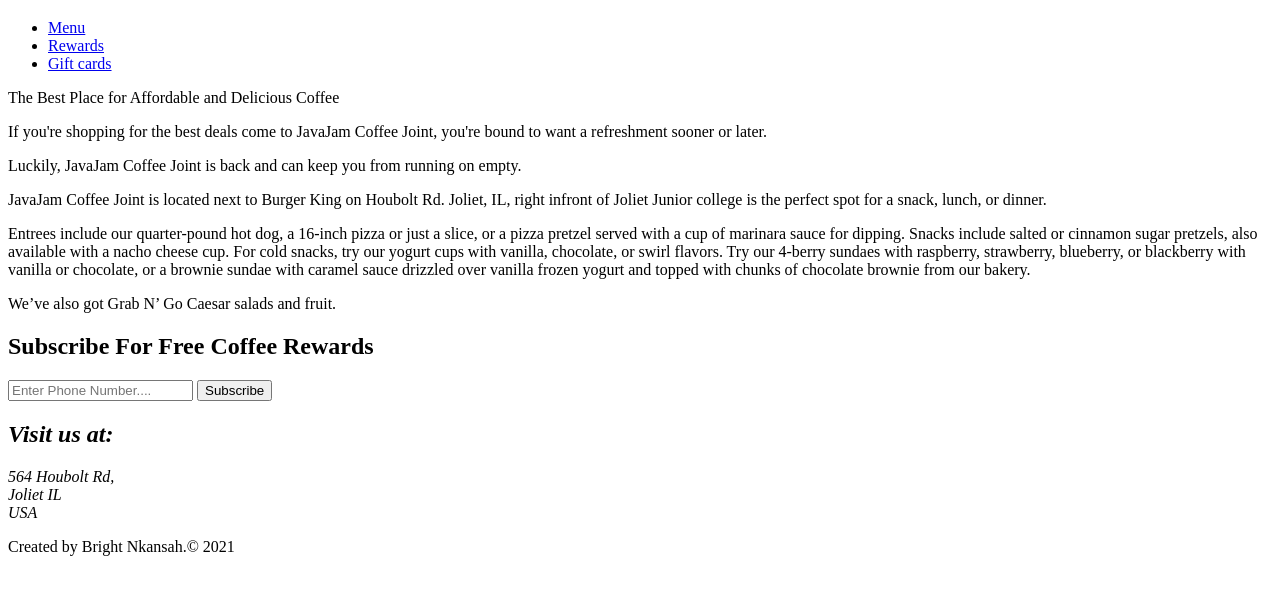
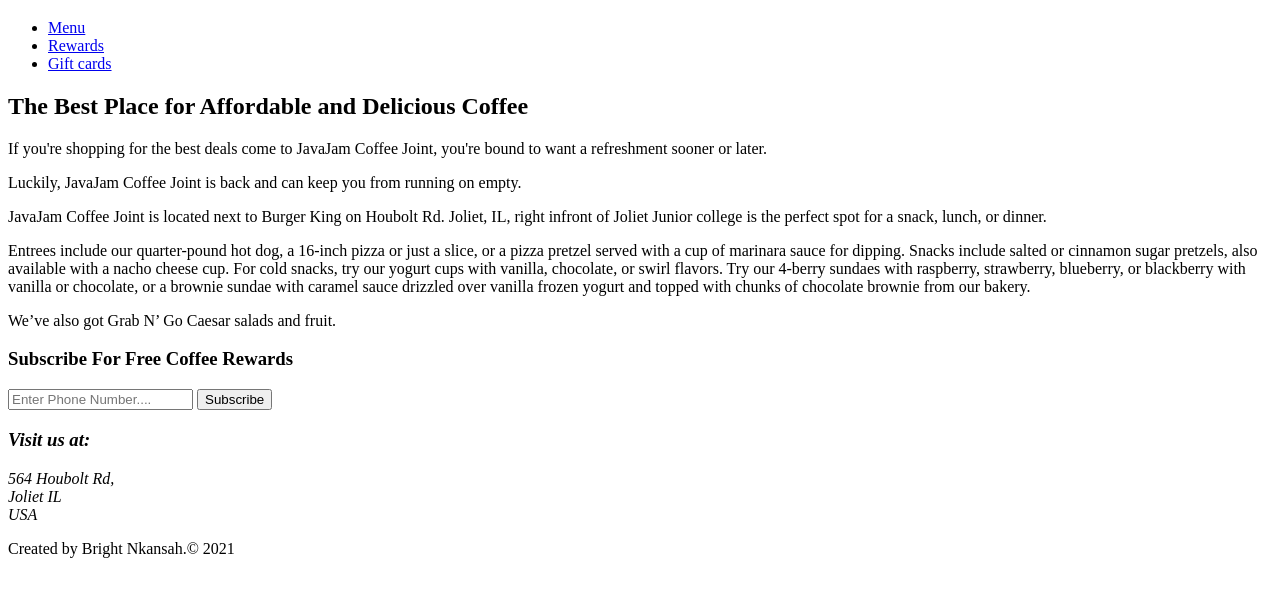
Before and after one commit to Bright4586/module03, a plain HTML site: page JavaJam Coffee Store.html in a window 1280 px wide. Shown: the part 61-658 px from the top of the page. Drawn offline with Linux system fonts and the light colour scheme.

Commit message:
Update JavaJam Coffee Store.html

```diff
--- a/JavaJam Coffee Store.html
+++ b/JavaJam Coffee Store.html
@@ -26,7 +26,7 @@
 </header>
 <section id="showcase">
     <div class="container">
-        <hi> The Best Place for Affordable and  Delicious Coffee</hi>
+        <h2> The Best Place for Affordable and  Delicious Coffee</h2>
         <p>If you're shopping for the best deals come to  JavaJam Coffee Joint, you're bound to want a refreshment sooner or later. <p>Luckily, JavaJam Coffee Joint is back and can keep you from running on empty.</p>
 
             JavaJam Coffee Joint is located next to Burger King  on Houbolt Rd.  Joliet, IL, right infront of Joliet Junior college is the perfect spot for a snack, lunch, or dinner.
@@ -41,7 +41,7 @@
 </section>
 <section id="Rewards"
 <div class="container">
-    <h1> Subscribe For Free Coffee Rewards</h1>
+    <h3> Subscribe For Free Coffee Rewards</h3>
     <form>
 <input type="phonenumber " placeholder="Enter Phone Number....">
 <button type="=submit" class="buttom_1">Subscribe</button>
@@ -50,7 +50,7 @@
 
 
 <address>
-<h1>Visit us at: </h1>
+<h3>Visit us at: </h3>
 564 Houbolt Rd, <br>
 Joliet IL <br>
 USA
```
